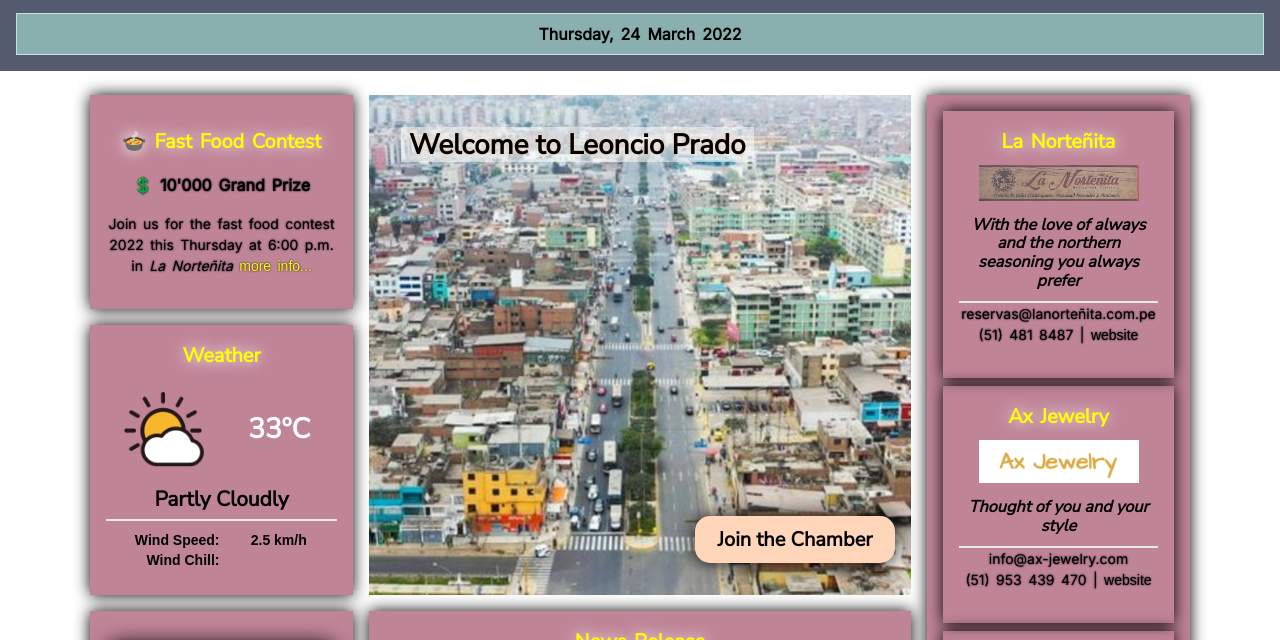
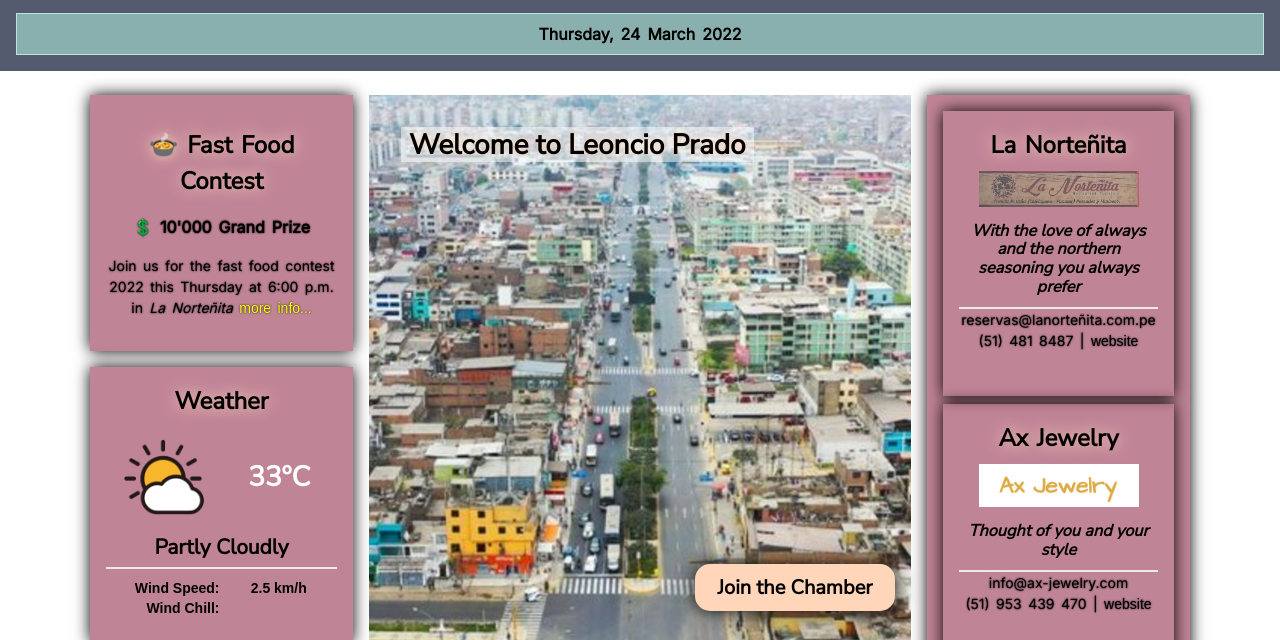
Before and after one commit to EduP217/wdd230, a plain HTML site: page chamber/index.html in a window 1280 px wide. Shown: the part 81-721 px from the top of the page. Drawn offline with Linux system fonts and the light colour scheme; no server answers.

Commit message:
updating temporal contrast fix

```diff
--- a/chamber/css/large.css
+++ b/chamber/css/large.css
@@ -118,7 +118,7 @@
     }
 
     p span.section-title {
-        font-size: 20px;
+        /*font-size: 20px;*/
     }
 
     .images-grid-container {
--- a/chamber/css/small.css
+++ b/chamber/css/small.css
@@ -353,8 +353,8 @@ p span.section-title {
     font-family: var(--heading-font);
     font-size: 24px;
     font-weight: bold;
-    color: yellow;
-    text-shadow: 0 0 15px white;
+    /*color: yellow;*/
+    text-shadow: 0 0 15px var(--accent-color);
 }
 
 .section-label {
```
